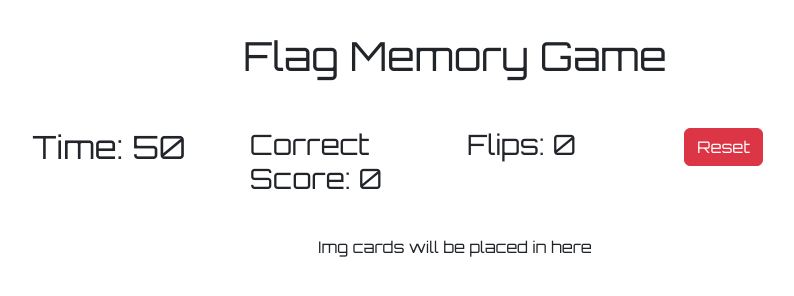
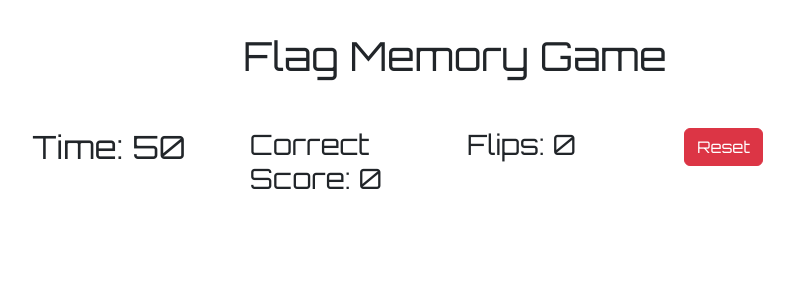
Before and after one commit to xhesjana1/flag-memory-game, a plain HTML site: page game.html in a window 1280 px wide. Shown: the whole page, without its empty margins (185-979 px from the left). Drawn offline with nearby package versions, Linux system fonts and the light colour scheme.

Commit message:
Add a comment and div class in game area to game.html

```diff
--- a/game.html
+++ b/game.html
@@ -42,9 +42,9 @@
         </div>
 
      <!-- Game Area -->
-     <div class="game-area">
+     <div class="container my-4">
         <div class="row row-cols-4 g-3 justify-content-center" id="cards-area">
-            Img cards will be placed in here
+            <!-- Cards will be inserted here via JavaScript -->
         </div>
     </div>
 
```
